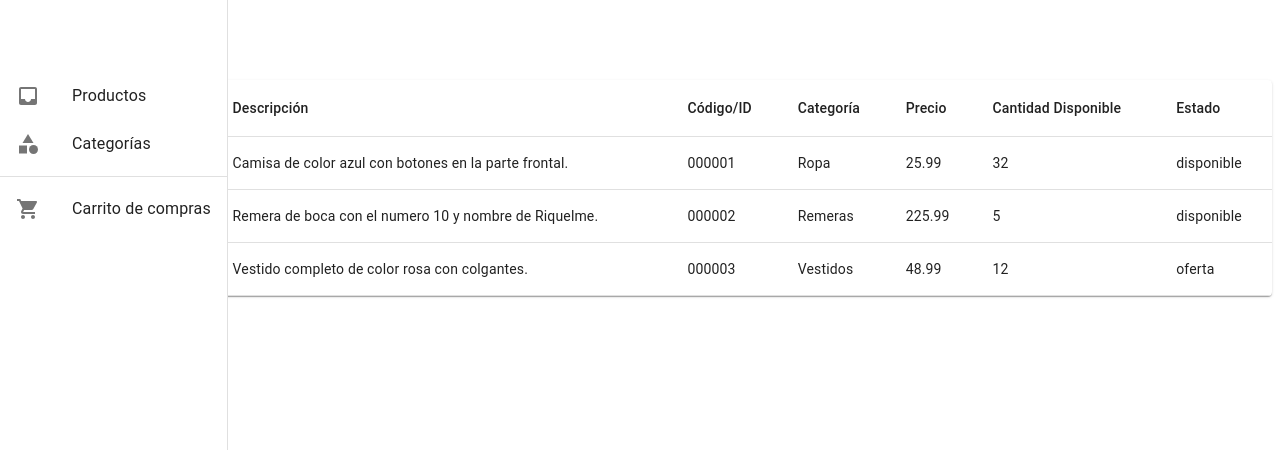
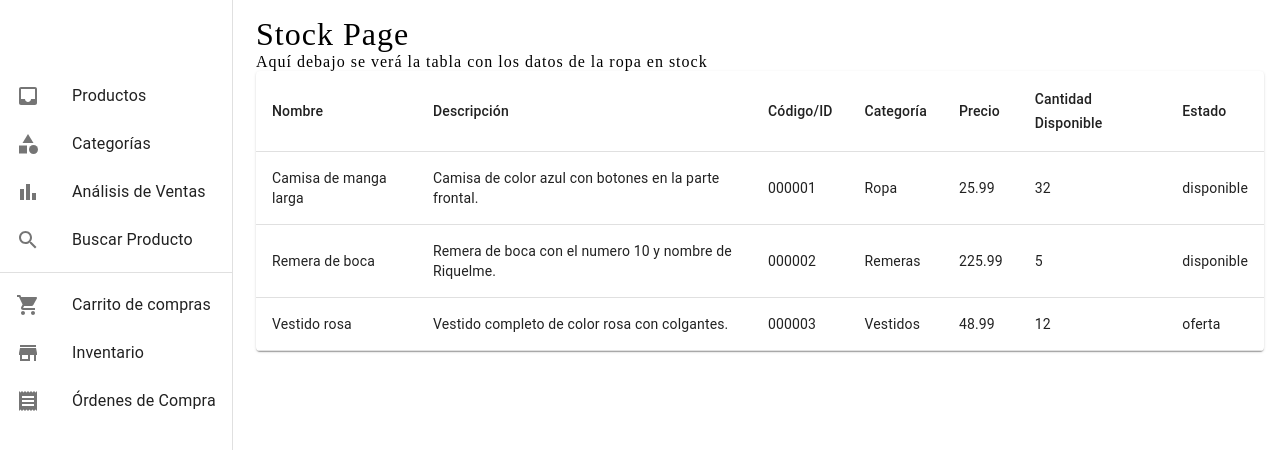
Before and after one commit to Alex87464/Noteverse-JournalApp, a React (Vite) app: page /stock in a window 1280 px wide. Shown: the top 450 px of the page. Built offline with nearby package versions, Linux system fonts and the light colour scheme; sample sign-in values are in the browser's storage.

Commit message:
Fixed some bugs in the navbar

```diff
--- a/src/stock/pages/StockPage.jsx
+++ b/src/stock/pages/StockPage.jsx
@@ -37,8 +37,10 @@ export const StockPage = () => {
   ];
 
   return (
-    <div>
+    <div style={{ marginLeft: '240px', padding: '16px' }}>
+      {/* Ajusta el valor del margen izquierdo según el ancho de tu Navbar */}
       <h1>Stock Page</h1>
+      <p>Aquí debajo se verá la tabla con los datos de la ropa en stock</p>
       <StockTable data={stockData} />
     </div>
   );
--- a/src/styles.css
+++ b/src/styles.css
@@ -0,0 +1,8 @@
+*{
+    margin: 0;
+    padding: 0;
+    /* color: #fff; */
+    /* font-family: sans-serif; */
+    letter-spacing: 1px;
+    font-weight: 500;
+}
--- a/src/ui/components/Navbar.jsx
+++ b/src/ui/components/Navbar.jsx
@@ -1,9 +1,19 @@
-
-import { makeStyles } from '@mui/styles';
-import { Drawer, List, ListItem, ListItemIcon, ListItemText, Divider } from '@mui/material';
-import InboxIcon from '@mui/icons-material/Inbox';
-import CategoryIcon from '@mui/icons-material/Category';
-import ShoppingCartIcon from '@mui/icons-material/ShoppingCart';
+import { makeStyles } from "@mui/styles";
+import {
+  Drawer,
+  List,
+  ListItemButton,
+  ListItemIcon,
+  ListItemText,
+  Divider,
+} from "@mui/material";
+import InboxIcon from "@mui/icons-material/Inbox";
+import CategoryIcon from "@mui/icons-material/Category";
+import ShoppingCartIcon from "@mui/icons-material/ShoppingCart";
+import StoreIcon from "@mui/icons-material/Store";
+import ReceiptIcon from "@mui/icons-material/Receipt";
+import BarChartIcon from "@mui/icons-material/BarChart"; // Importa el icono de análisis de ventas
+import SearchIcon from "@mui/icons-material/Search"; // Importa el icono de búsqueda de producto
 
 const useStyles = makeStyles((theme) => ({
   drawer: {
@@ -19,27 +29,51 @@ const Navbar = () => {
     <Drawer variant="permanent" className={classes.drawer}>
       <div className={classes.toolbar} />
       <List>
-        <ListItem button>
+        <ListItemButton>
           <ListItemIcon>
             <InboxIcon />
           </ListItemIcon>
           <ListItemText primary="Productos" />
-        </ListItem>
-        <ListItem button>
+        </ListItemButton>
+        <ListItemButton>
           <ListItemIcon>
             <CategoryIcon />
           </ListItemIcon>
           <ListItemText primary="Categorías" />
-        </ListItem>
+        </ListItemButton>
+        <ListItemButton>
+          <ListItemIcon>
+            <BarChartIcon />
+          </ListItemIcon>
+          <ListItemText primary="Análisis de Ventas" />
+        </ListItemButton>
+        <ListItemButton>
+          <ListItemIcon>
+            <SearchIcon />
+          </ListItemIcon>
+          <ListItemText primary="Buscar Producto" />
+        </ListItemButton>
       </List>
       <Divider />
       <List>
-        <ListItem button>
+        <ListItemButton>
           <ListItemIcon>
             <ShoppingCartIcon />
           </ListItemIcon>
           <ListItemText primary="Carrito de compras" />
-        </ListItem>
+        </ListItemButton>
+        <ListItemButton>
+          <ListItemIcon>
+            <StoreIcon />
+          </ListItemIcon>
+          <ListItemText primary="Inventario" />
+        </ListItemButton>
+        <ListItemButton>
+          <ListItemIcon>
+            <ReceiptIcon />
+          </ListItemIcon>
+          <ListItemText primary="Órdenes de Compra" />
+        </ListItemButton>
       </List>
     </Drawer>
   );
```
